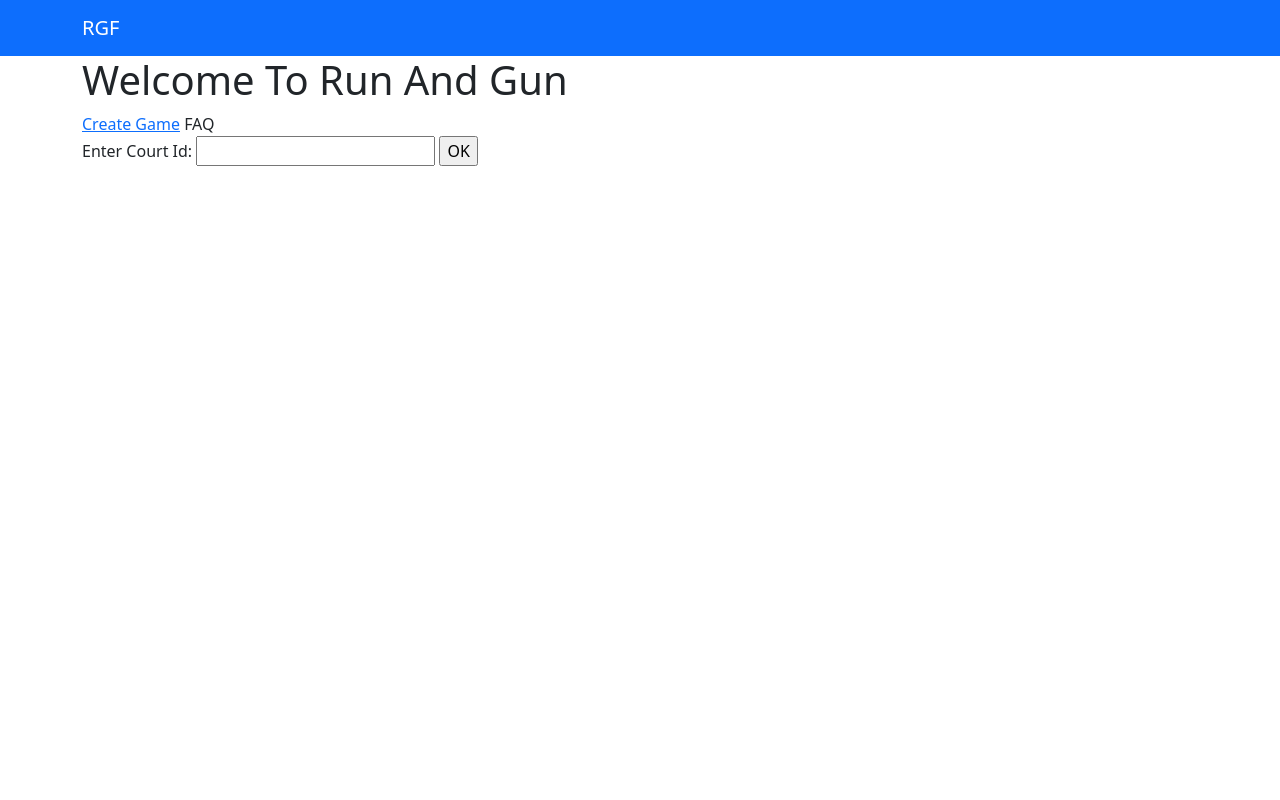
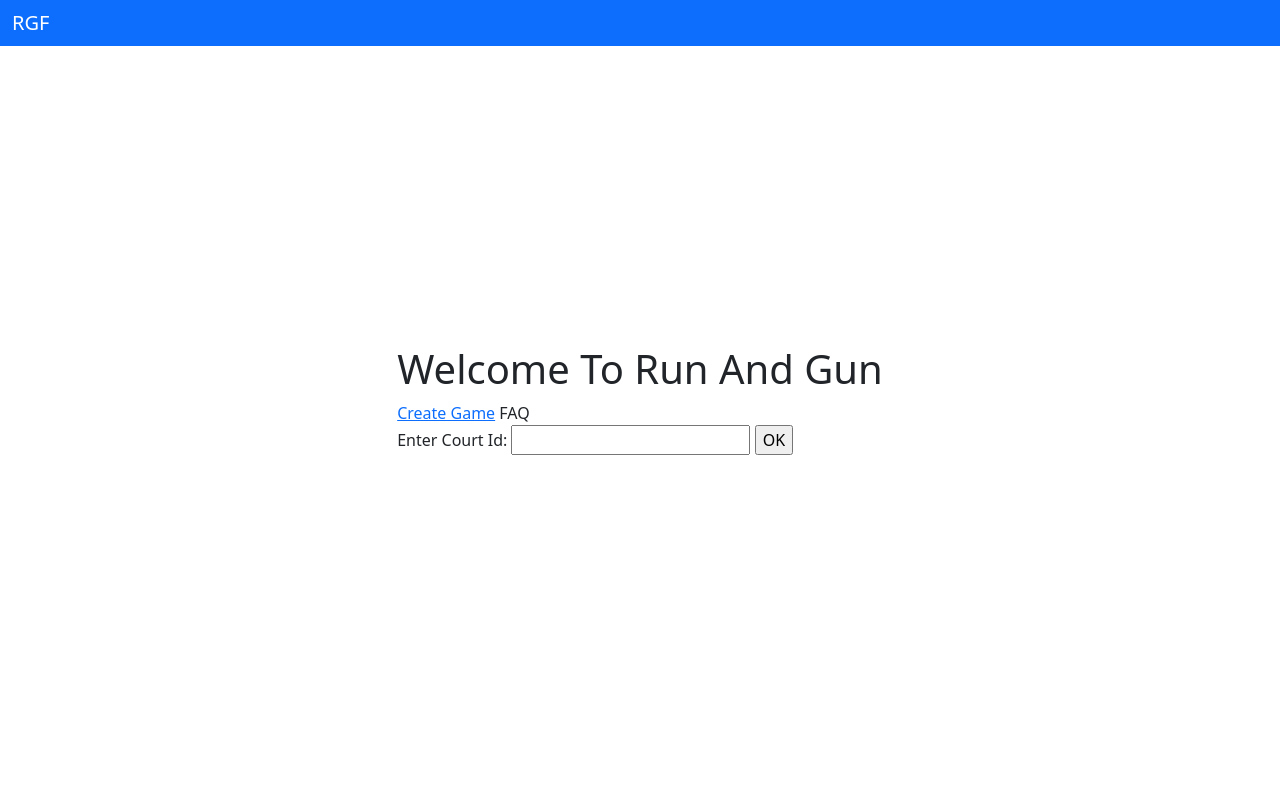
Before and after one commit to middleverse/multiplayer_nba_django, a Django app: page / in a window 1280 px wide. Run offline with Django 3.2, Linux system fonts and the light colour scheme.

Commit message:
navbar fixed top, index aligned, static folder added

```diff
--- a/core/settings.py
+++ b/core/settings.py
@@ -11,6 +11,7 @@ https://docs.djangoproject.com/en/3.1/ref/settings/
 """
 
 from pathlib import Path
+import os
 
 # Build paths inside the project like this: BASE_DIR / 'subdir'.
 BASE_DIR = Path(__file__).resolve().parent.parent
@@ -131,6 +132,11 @@ USE_TZ = True
 # https://docs.djangoproject.com/en/3.1/howto/static-files/
 
 STATIC_URL = '/static/'
+
+STATICFILES_DIRS = [
+    os.path.join(BASE_DIR, 'static')
+]
+
 ASGI_APPLICATION = "core.asgi.application"
 CHANNEL_LAYERS = {
     "default": {
--- a/core/templates/base.html
+++ b/core/templates/base.html
@@ -1,3 +1,5 @@
+{% load static %}
+
 <!DOCTYPE html>
 <html lang="en">
   <head>
@@ -9,6 +11,7 @@
 
     <!-- Latest compiled and minified CSS -->
     <link href="https://cdn.jsdelivr.net/npm/bootstrap@5.0.0-beta1/dist/css/bootstrap.min.css" rel="stylesheet" integrity="sha384-giJF6kkoqNQ00vy+HMDP7azOuL0xtbfIcaT9wjKHr8RbDVddVHyTfAAsrekwKmP1" crossorigin="anonymous">
+    <link rel="stylesheet" type="text/css" href="{% static '/css/main.css' %}">
 
     <!-- HTML5 shim and Respond.js for IE8 support of HTML5 elements and media queries -->
     <!-- WARNING: Respond.js doesn't work if you view the page via file:// -->
--- a/core/templates/index.html
+++ b/core/templates/index.html
@@ -5,8 +5,9 @@
 {% endblock navbar %}
 
 {% block content %}
-  <body>
-  <div class='container'>
+  <div class='container h-100'>
+    <div class='row h-100 align-items-center justify-content-center'>
+      <div class='col-auto'>
         <h1>Welcome To Run And Gun</h1>
         <a id="create-game" href="{% url 'create_redirect'%}">Create Game</a>
         <a id="faq">FAQ</a>
@@ -19,6 +20,8 @@
         </form>
 
         <div id='redirect-error-msg'></div>
+      </div>
+    </div>
   </div>
 <script>
 
--- a/core/templates/index_navbar.html
+++ b/core/templates/index_navbar.html
@@ -1,7 +1,9 @@
-<nav class="navbar navbar-expand bg-primary navbar-dark">
+<nav class="navbar fixed-top bg-primary navbar-dark">
 
-  <div class="container">
-    <a class="navbar-brand">RGF</a>
-  </container>
+  <div class="container-fluid">
+    <div class="navbar-header">
+      <a class="navbar-brand">RGF</a>
+    </div>
+  </div>
 
 </nav>
--- a/court/templates/court.html
+++ b/court/templates/court.html
@@ -1,7 +1,7 @@
 {% extends 'court_base.html' %}
 
 {% block navbar %}
-  {% include 'index_navbar.html' %}
+  {% include 'court_navbar.html' %}
 {% endblock navbar %}
 
 {% block court_content %}
--- a/court/templates/court_base.html
+++ b/court/templates/court_base.html
@@ -1,3 +1,5 @@
+{% load static %}
+
 <!DOCTYPE html>
 <html lang="en">
   <head>
@@ -10,6 +12,7 @@
 
     <!-- Latest compiled and minified CSS -->
     <link href="https://cdn.jsdelivr.net/npm/bootstrap@5.0.0-beta1/dist/css/bootstrap.min.css" rel="stylesheet" integrity="sha384-giJF6kkoqNQ00vy+HMDP7azOuL0xtbfIcaT9wjKHr8RbDVddVHyTfAAsrekwKmP1" crossorigin="anonymous">
+    <link rel="stylesheet" type="text/css" href="{% static '/css/main.css' %}">
 
     <!-- HTML5 shim and Respond.js for IE8 support of HTML5 elements and media queries -->
     <!-- WARNING: Respond.js doesn't work if you view the page via file:// -->
--- /dev/null
+++ b/static/css/main.css
@@ -0,0 +1,3 @@
+html, body {
+    height: 100%;
+}
```
Also changed, not shown: court/templates/court_navbar.html (+6 -4 lines). Lines whose indentation alone changed are shown as unchanged.
